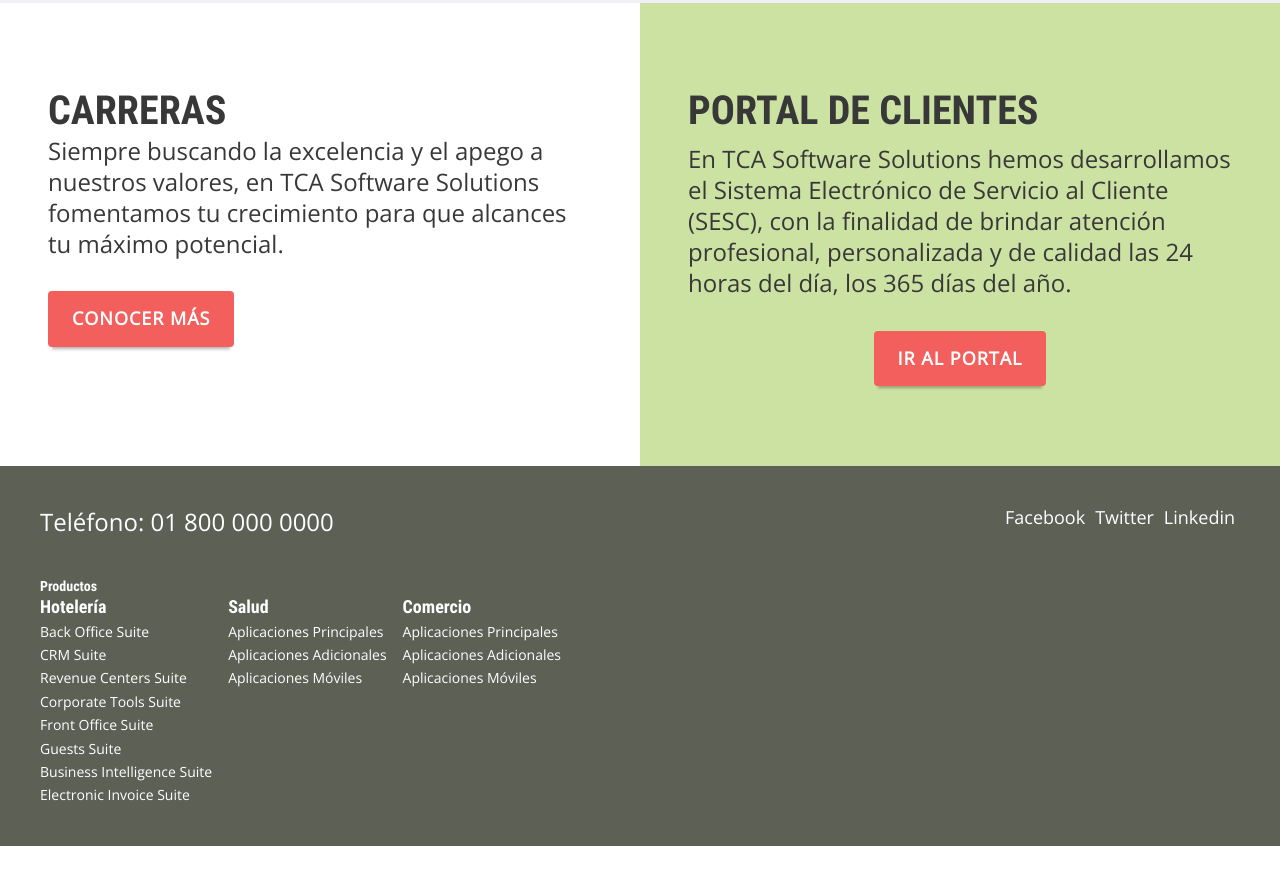
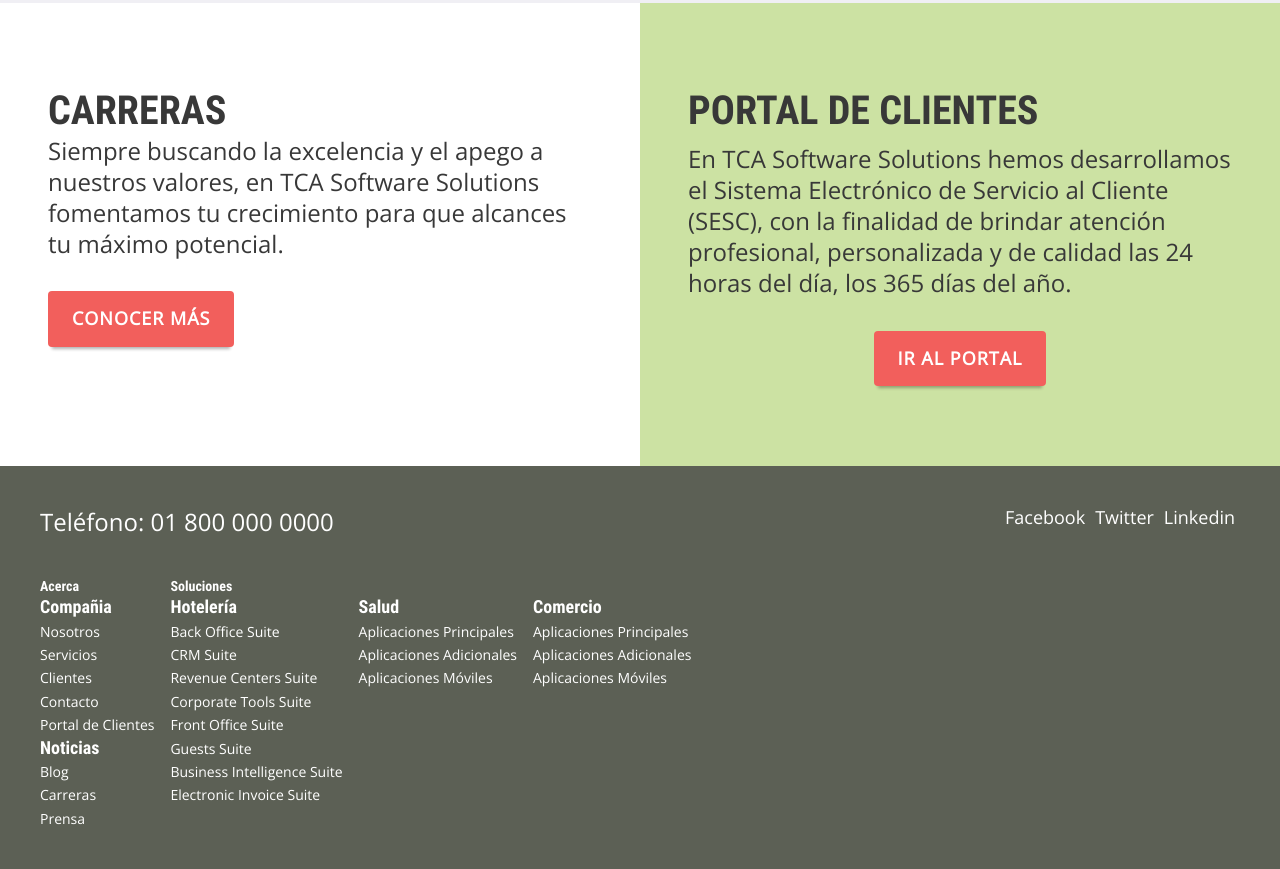
Before and after one commit to ramiro-ruiz/Website-exploration, a plain HTML site: page index.html in a window 1280 px wide. Shown: the part 2485-3354 px from the top of the page. Before the commit the page ends 3331 px from the top, so only its background shows below. Drawn offline with nearby package versions, Linux system fonts and the light colour scheme.

Commit message:
Submenu footer complete

```diff
--- a/a/css/style.css
+++ b/a/css/style.css
@@ -101,7 +101,6 @@
   font-style: normal;
   font-weight: normal;
   src: url("../fonts/RobotoCondensed-Bold-webfont.woff") format("woff"); }
-
 /*-------------------------------------------
     Colors
 -------------------------------------------*/
@@ -256,7 +255,6 @@ p + .btn {
 @media screen and (min-width: 960px) {
   .mobile-toggle {
     display: none; } }
-
 .hero-image {
   display: flex;
   position: relative;
@@ -332,7 +330,6 @@ p + .btn {
   .solutions .products-category {
     min-width: 33%;
     margin: 3.2rem 0; }
-
 @media screen and (min-width: 960px) {
   .solutions {
     margin: 8rem 0; }
@@ -364,7 +361,6 @@ p + .btn {
       text-decoration: none;
       color: #fff;
       font-size: 1.4rem; } }
-
 .solutions > section {
   position: relative;
   margin: 3.2rem 2.4rem;
@@ -562,3 +558,5 @@ p + .btn {
   @media screen and (min-width: 768px) {
     .two-sections {
       display: flex; } }
+
+/*# sourceMappingURL=style.css.map */
--- a/index.html
+++ b/index.html
@@ -263,7 +263,26 @@
     </ul>
   </div>
     <nav>
-      <h3><a href="#">Productos</a></h3>
+      <ul class="footer-category">
+        <li class="footer-category-list">
+          <h3><a href="#">Acerca</a></h3>
+          <h4>Compañia</h4>
+          <ul class="footer-category-list-products">
+            <li><a href="#">Nosotros</a></li>
+            <li><a href="#">Servicios</a></li>
+            <li><a href="#">Clientes</a></li>
+            <li><a href="#">Contacto</a></li>
+            <li><a href="#">Portal de Clientes</a></li>
+          </ul>
+          <h4>Noticias</h4>
+          <ul class="footer-category-list-products">
+            <li><a href="#">Blog</a></li>
+            <li><a href="#">Carreras</a></li>
+            <li><a href="#">Prensa</a></li>
+          </ul>
+        </li>
+        <li class="footer-category-list">
+          <h3><a href="#">Soluciones</a></h3>
           <ul class="footer-category">
             <li class="footer-category-list">
               <h4>Hotelería</h4>
@@ -292,6 +311,8 @@
                 <li><a href="#">Aplicaciones Principales</a></li>
                 <li><a href="#">Aplicaciones Adicionales</a></li>
                 <li><a href="#">Aplicaciones Móviles</a></li>
+              </ul>
+            </li>
           </ul>
         </li>
       </ul>
```
Also changed, not shown: 1 other file. Lines whose indentation alone changed are shown as unchanged.
